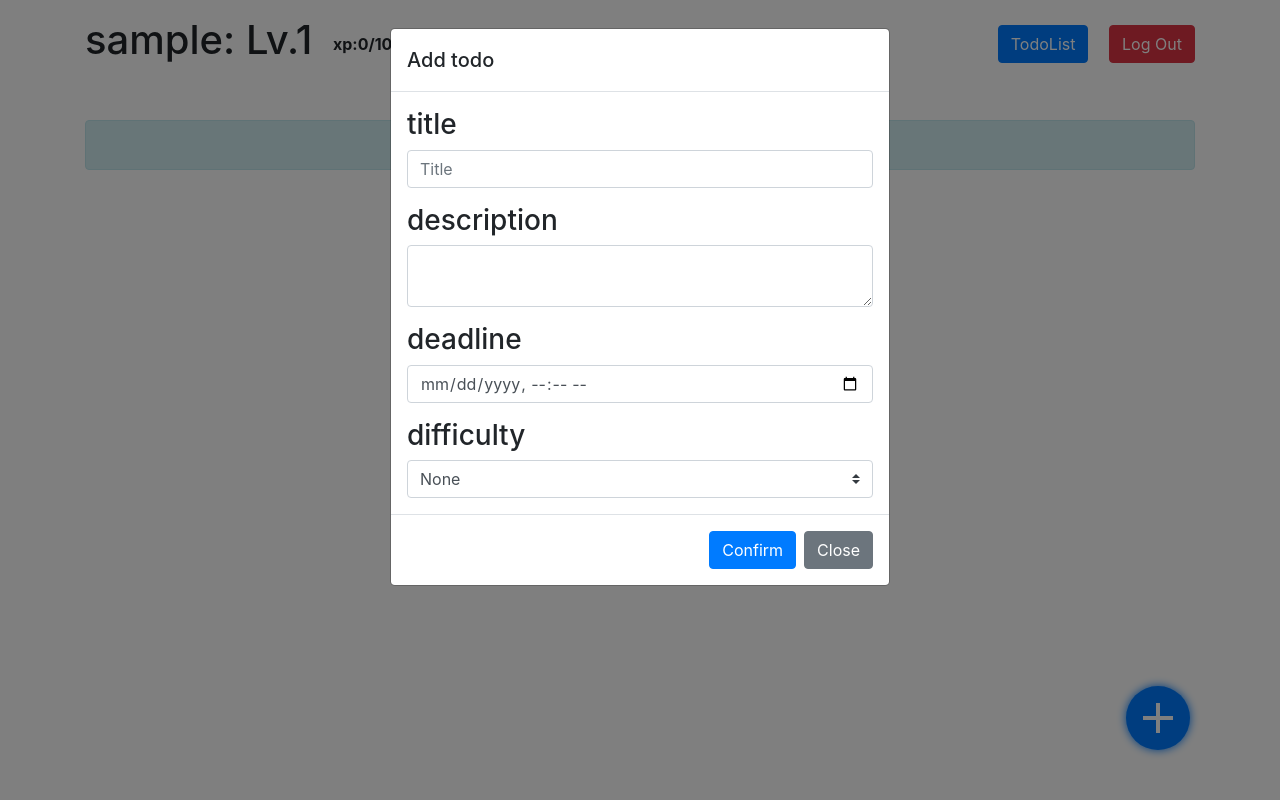
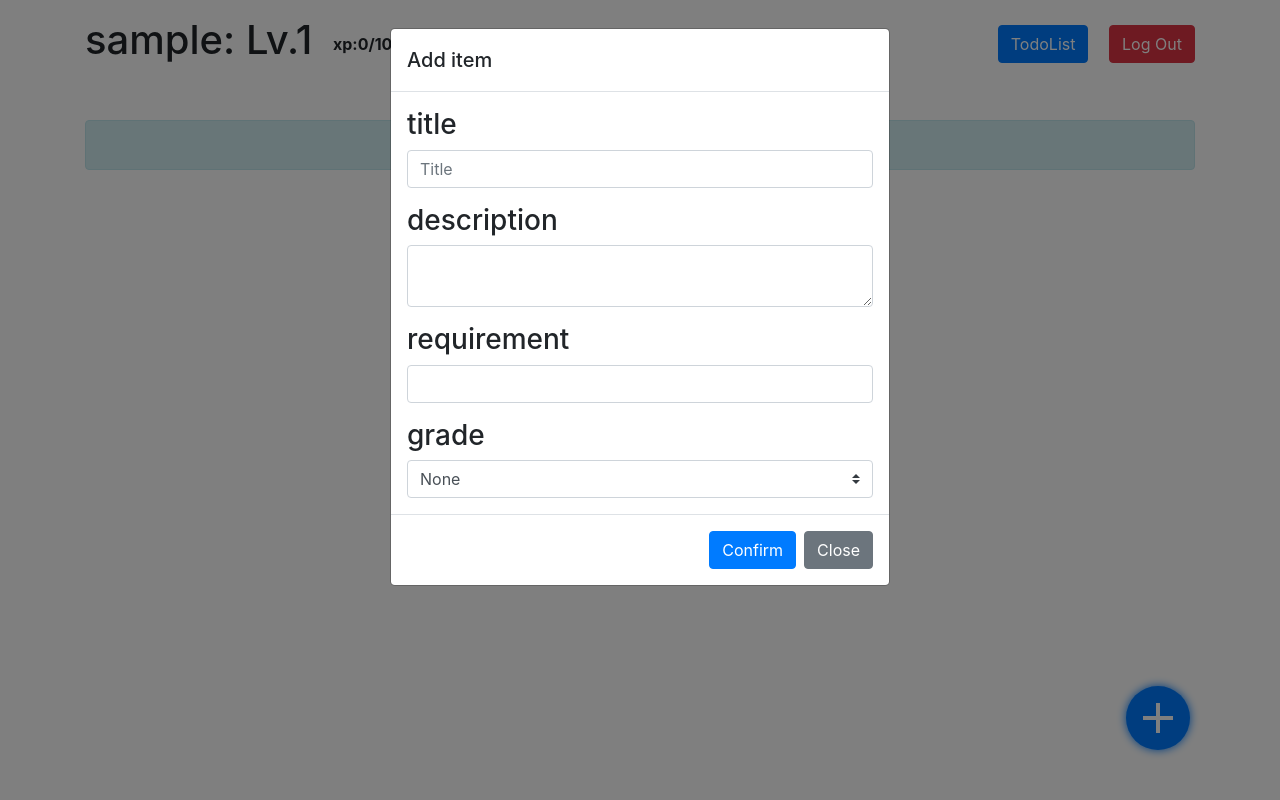
Before and after one commit to kuroye/djangoToDoList, a Django app: page /shop/ in a window 1280 px wide, after a click that opens the changed part. Run offline with Django 4.2, Linux system fonts and the light colour scheme; the visitor is signed in with stand-in values (Sample User, id 1); some libraries are stand-ins or nearby versions.

Commit message:
add item form

```diff
--- a/templates/shop.html
+++ b/templates/shop.html
@@ -232,7 +232,7 @@
         <div class="modal-dialog">
             <div class="modal-content">
                 <div class="modal-header">
-                    <h5 class="modal-title" id="addModalLabel">Add todo</h5>
+                    <h5 class="modal-title" id="addModalLabel">Add item</h5>
                 </div>
                 <form action="" method="post">
                     {% csrf_token %}
@@ -243,16 +243,21 @@
                                aria-describedby="basic-addon1" required>
                         <h3>description</h3>
                         <textarea name="description" class="form-control mb-3" aria-label="With textarea"></textarea>
-                        <h3>deadline</h3>
-                        <input name="deadline" type="datetime-local" class="form-control mb-3" aria-label="date"
+                        <h3>requirement</h3>
+                        <input name="deadline" type="text" class="form-control mb-3" aria-label="date"
                                aria-describedby="basic-addon1">
 
-                        <h3>difficulty</h3>
+                        <h3>grade</h3>
                            <select name="difficulty" class="custom-select " id="difficultySelect">
                             <option selected>None</option>
-                            <option value="easy">Easy</option>
-                            <option value="medium">Medium</option>
-                            <option value="hard">Hard</option>
+                            <option value="copper">Copper</option>
+                            <option value="silver">Silver</option>
+                            <option value="gold">Gold</option>
+                            <option value="platinum">Platinum</option>
+                            <option value="diamond">Diamond</option>
+                            <option value="crown">Crown</option>
+                            <option value="king">King</option>
+                            <option value="god">God</option>
                            </select>
 
 
```
